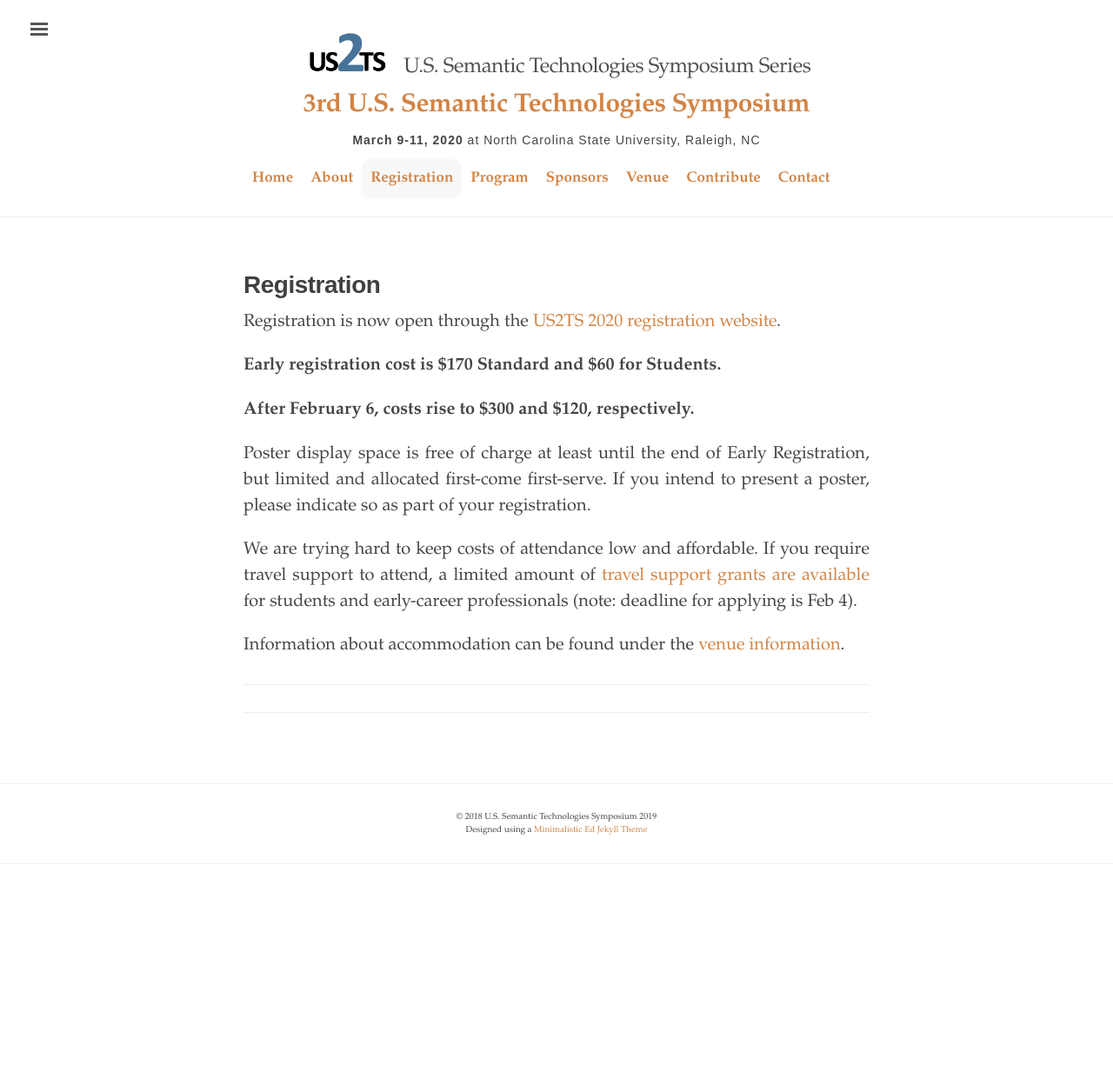
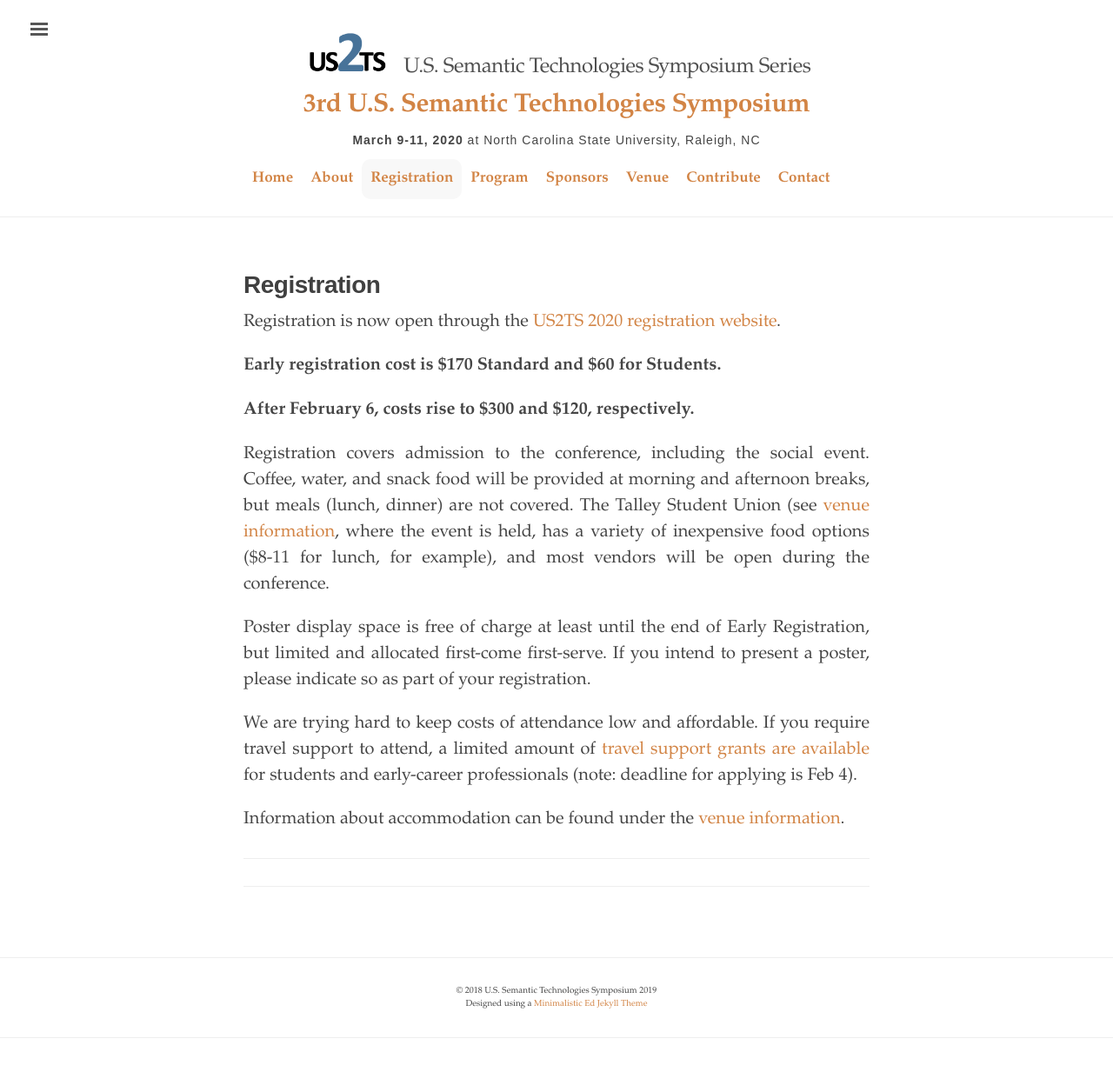
Before and after one commit to us2ts/us2ts.github.io, a Jekyll site: the page built from pages/registration.md, in a window 1280 px wide. Shown: the whole page at 87% size. Built offline with Jekyll 4.4.1, drawn with Linux system fonts in a browser that asks for light colours; comment, search, counter and statistics services are not loaded; before the commit the page ends 1025 px from its top, so only the background shows below that.

Commit message:
Adds description of what registration covers

```diff
--- a/pages/registration.md
+++ b/pages/registration.md
@@ -16,6 +16,8 @@
 
 **After February 6, costs rise to $300 and $120, respectively.**
 
+Registration covers admission to the conference, including the social event. Coffee, water, and snack food will be provided at morning and afternoon breaks, but meals (lunch, dinner) are not covered. The Talley Student Union (see [venue information](https://us2ts.org/venue), where the event is held, has a variety of inexpensive food options ($8-11 for lunch, for example), and most vendors will be open during the conference.
+
 Poster display space is free of charge at least until the end of Early Registration, but limited and allocated first-come first-serve. If you intend to present a poster, please indicate so as part of your registration.
 
 We are trying hard to keep costs of attendance low and affordable. If you require travel support to attend, a limited amount of [travel support grants are available](https://us2ts.org/travel-awards) for students and early-career professionals (note: deadline for applying is Feb 4).
```
